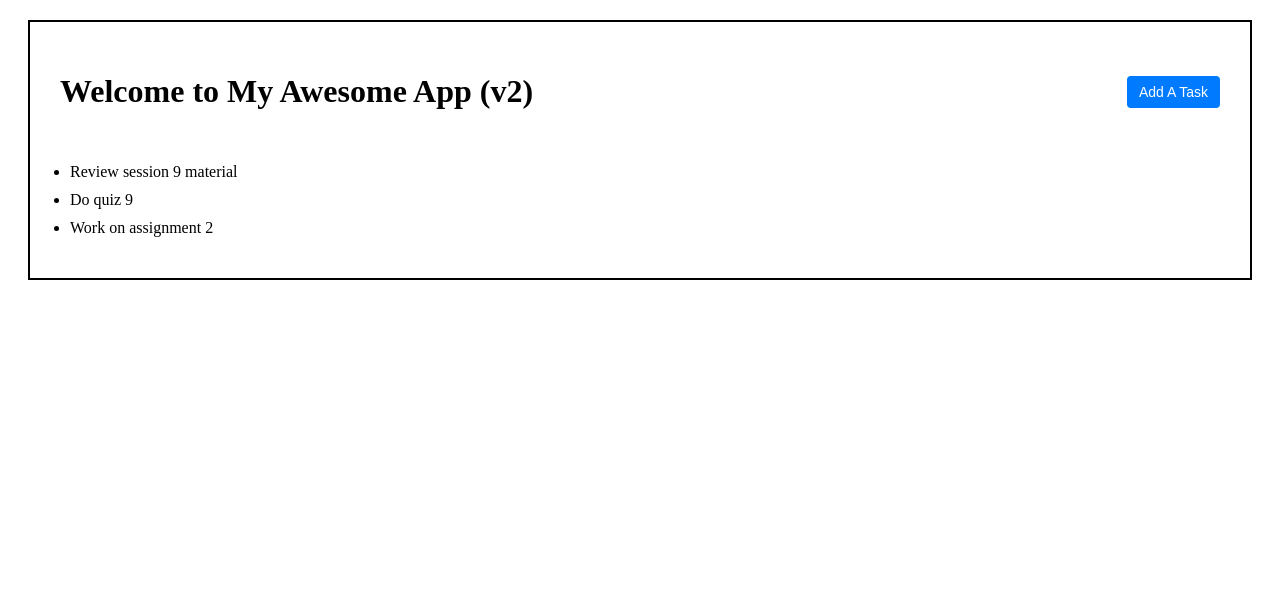
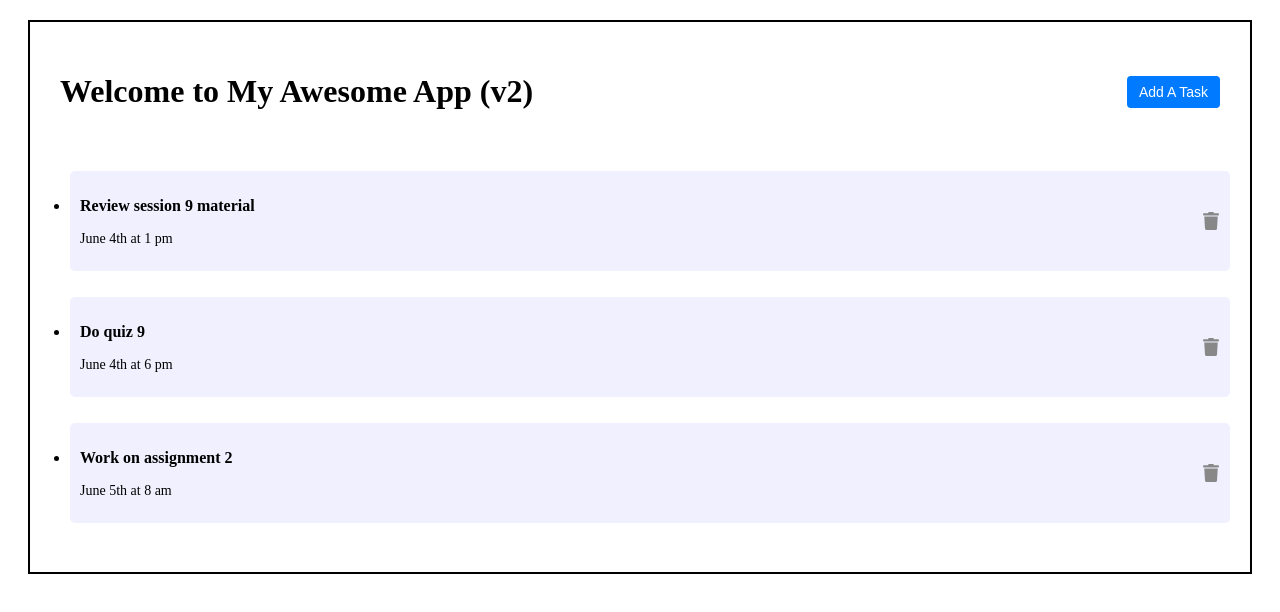
Before and after one commit to jiao2560/cs5610-Spring2025, a React (Vite) app in the folder week9/my-react-app/: page / in a window 1280 px wide. Shown: the top 612 px of the page. Built offline with nearby package versions, Linux system fonts and the light colour scheme.

Commit message:
Added delete icon to Task component: - Installed react-icons package - Used FaTrash for the delete icon - Styled the icon with hover effect

```diff
--- a/week9/my-react-app/package.json
+++ b/week9/my-react-app/package.json
@@ -11,7 +11,8 @@
   },
   "dependencies": {
     "react": "^19.0.0",
-    "react-dom": "^19.0.0"
+    "react-dom": "^19.0.0",
+    "react-icons": "^5.5.0"
   },
   "devDependencies": {
     "@eslint/js": "^9.21.0",
--- /dev/null
+++ b/week9/my-react-app/src/components/Task.jsx
@@ -0,0 +1,16 @@
+import React from "react";
+import { FaTrash } from "react-icons/fa"; // Import trash icon
+
+export default function Task({ task }) {
+  return (
+    <li className="task-item">
+      <div className="task-content">
+        <div className="task-text">
+          <p className="task-title">{task.title}</p>
+          <p className="task-date">{task.date}</p>
+        </div>
+        <FaTrash className="delete-icon" />
+      </div>
+    </li>
+  );
+}
--- a/week9/my-react-app/src/components/TasksList.jsx
+++ b/week9/my-react-app/src/components/TasksList.jsx
@@ -1,17 +1,17 @@
 import React, { useState } from "react";
+import Task from "./Task"; // Import Task component
 
 export default function TasksList() {
-  // Declare a state variable for tasks
   const [tasks, setTasks] = useState([
-    { id: 1, title: "Review session 9 material" },
-    { id: 2, title: "Do quiz 9" },
-    { id: 3, title: "Work on assignment 2" },
+    { id: 1, title: "Review session 9 material", date: "June 4th at 1 pm" },
+    { id: 2, title: "Do quiz 9", date: "June 4th at 6 pm" },
+    { id: 3, title: "Work on assignment 2", date: "June 5th at 8 am" },
   ]);
 
   return (
     <ul className="task-list">
       {tasks.map((task) => (
-        <li key={task.id} className="task-item">{task.title}</li>
+        <Task key={task.id} task={task} /> // Use Task component with key prop
       ))}
     </ul>
   );
--- a/week9/my-react-app/src/index.css
+++ b/week9/my-react-app/src/index.css
@@ -38,3 +38,32 @@
   padding: 5px 0;
   font-size: 16px;
 }
+/* Task Container */
+.task-content {
+  display: flex;
+  justify-content: space-between; /* Pushes text left and icon right */
+  align-items: center;
+  background: #f0f0ff;
+  padding: 10px;
+  margin: 8px 0;
+  border-radius: 5px;
+}
+
+/* Delete Icon Styling */
+.delete-icon {
+  cursor: pointer;
+  color: #888;
+  font-size: 18px;
+}
+
+.delete-icon:hover {
+  color: red;
+}
+
+.task-title {
+  font-weight: bold;
+}
+
+.task-date {
+  font-size: 14px;
+}
```
Also changed, not shown: 1 other file (tests, documents, lock files or other folders).
